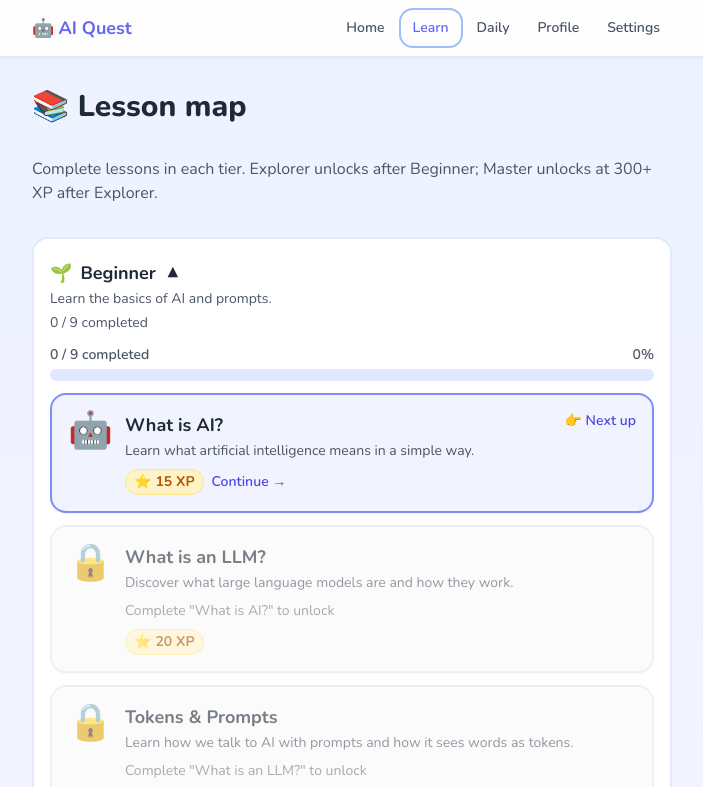
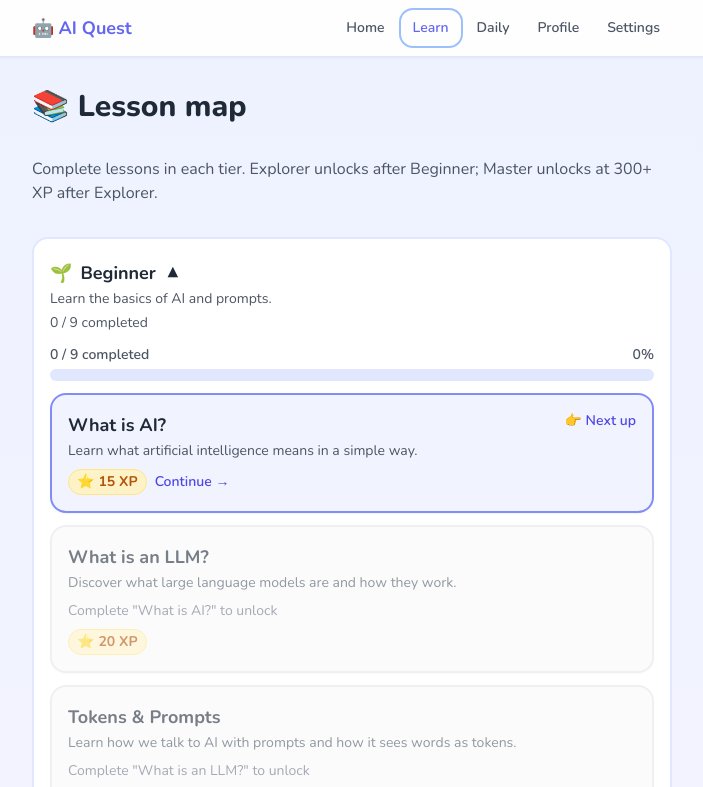
Before and after one commit to jmansdorf630/AI-app-kids, a Next.js app: page /learn in a window 1280 px wide. Shown: the top 787 px of the page, without its empty margins (288-991 px from the left). Built offline with nearby package versions, Linux system fonts and the light colour scheme.

Commit message:
emoji chage

```diff
--- a/app/page.tsx
+++ b/app/page.tsx
@@ -96,7 +96,7 @@ export default function HomePage() {
       {nextLesson && nextUnlocked && (
         <section className="rounded-2xl border-2 border-indigo-400 dark:border-indigo-500 bg-gradient-to-br from-indigo-50 to-purple-50 dark:from-indigo-950/50 dark:to-slate-800/60 p-6 sm:p-8 shadow-xl dark:shadow-indigo-900/30">
           <p className="font-bold text-xl sm:text-2xl text-gray-800 dark:text-gray-100 mb-1">
-            {nextLesson.emoji} {nextLesson.title}
+            {nextLesson.title}
           </p>
           <p className="text-sm text-gray-600 dark:text-gray-400 mb-6">
             {isNewUser ? "Your first lesson — tap to start!" : "Your next lesson — ready when you are!"}
--- a/components/LessonCard.tsx
+++ b/components/LessonCard.tsx
@@ -45,11 +45,7 @@ export function LessonCard({ lesson, state, bestScore, unlockRequirement, tier =
 
   const content = (
     <>
-      <div className="flex items-start gap-3">
-        <span className="text-4xl flex-shrink-0">
-          {isLocked ? "🔒" : lesson.emoji}
-        </span>
-        <div className="min-w-0 flex-1">
+      <div className="min-w-0 flex-1">
           <div className="flex items-start justify-between gap-2">
             <h3 className="font-bold text-lg text-gray-800 dark:text-gray-100">{lesson.title}</h3>
             {isCompleted && (
@@ -89,7 +85,6 @@ export function LessonCard({ lesson, state, bestScore, unlockRequirement, tier =
             )}
           </div>
         </div>
-      </div>
     </>
   );
 
--- a/components/LessonCompleteSummary.tsx
+++ b/components/LessonCompleteSummary.tsx
@@ -29,7 +29,7 @@ export function LessonCompleteSummary({ lesson, run, nextLesson }: LessonComplet
         <div className="text-5xl mb-2">🎉</div>
         <h1 className="text-2xl font-bold text-gray-800 dark:text-gray-100">Lesson Complete!</h1>
         <p className="text-lg text-gray-600 dark:text-gray-300">
-          {lesson.emoji} {lesson.title}
+          {lesson.title}
         </p>
       </div>
 
@@ -102,7 +102,7 @@ export function LessonCompleteSummary({ lesson, run, nextLesson }: LessonComplet
             href={`/lesson/${nextLesson.id}`}
             className="block py-3 px-4 rounded-xl bg-[var(--quest-primary)] text-white font-bold text-center hover:opacity-90 focus:outline-none focus:ring-2 focus:ring-[var(--quest-primary)] focus:ring-offset-2 dark:focus:ring-offset-slate-900"
           >
-            {nextLesson.emoji} {nextLesson.title} →
+            {nextLesson.title} →
           </Link>
         </section>
       )}
```
